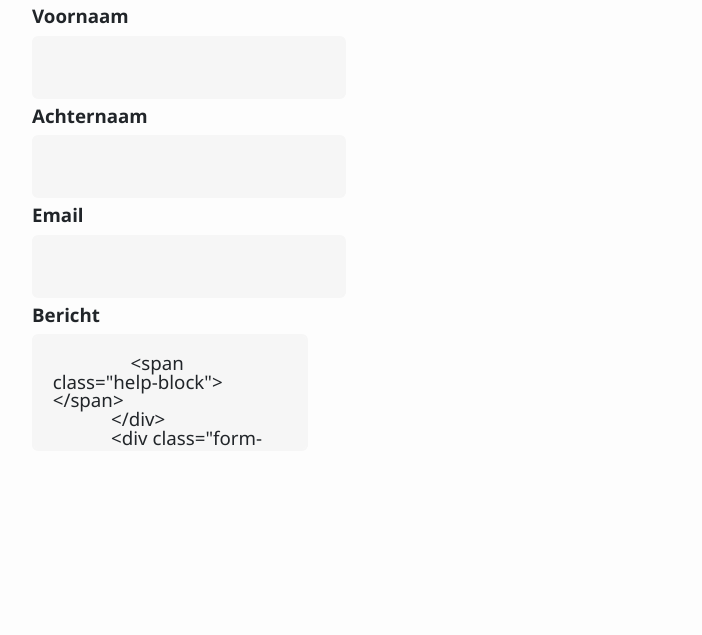
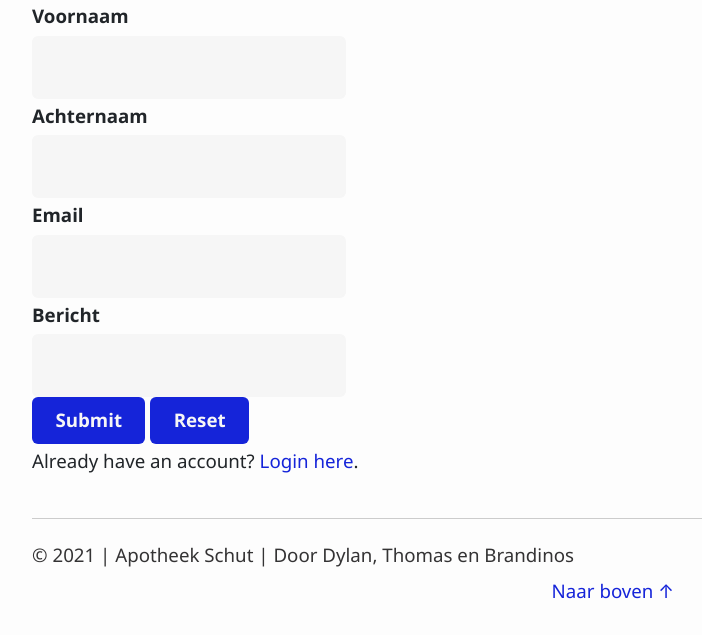
Before and after one commit to brandinos/Apotheek-website, a PHP site: page /example/contactpage.php in a window 1280 px wide. Shown: the part 189-824 px from the top of the page, without its empty margins (118-820 px from the left). Before the commit the page ends 635 px from the top, so only its background shows below. Run offline with PHP 8.4, Linux system fonts and the light colour scheme; some libraries are stand-ins or nearby versions.

Commit message:
Contact pagina start 2

```diff
--- a/contactpage.php
+++ b/contactpage.php
@@ -62,7 +62,7 @@ $message_err = "";
             </div>
             <div class="form-group <?php echo (!empty($message_err)) ? 'has-error' : ''; ?>">
                 <label>Bericht</label>
-                <textarea type="text" name="bericht" class="form-control" rows="4" value="<?php echo $message; ?>">
+                <input type="text" name="message" class="form-control" rows="4" value="<?php echo $message; ?>">
                 <span class="help-block"><?php echo $message_err; ?></span>
             </div>
             <div class="form-group">
```
